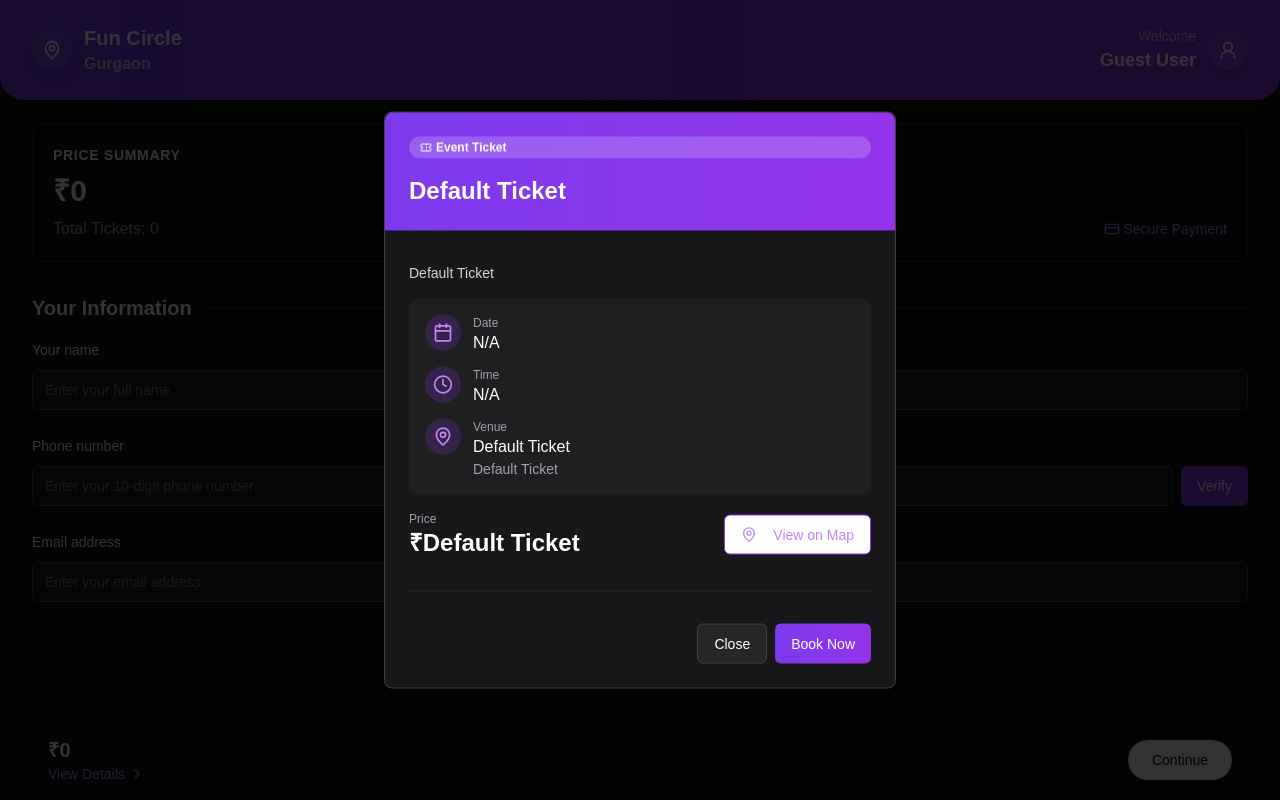
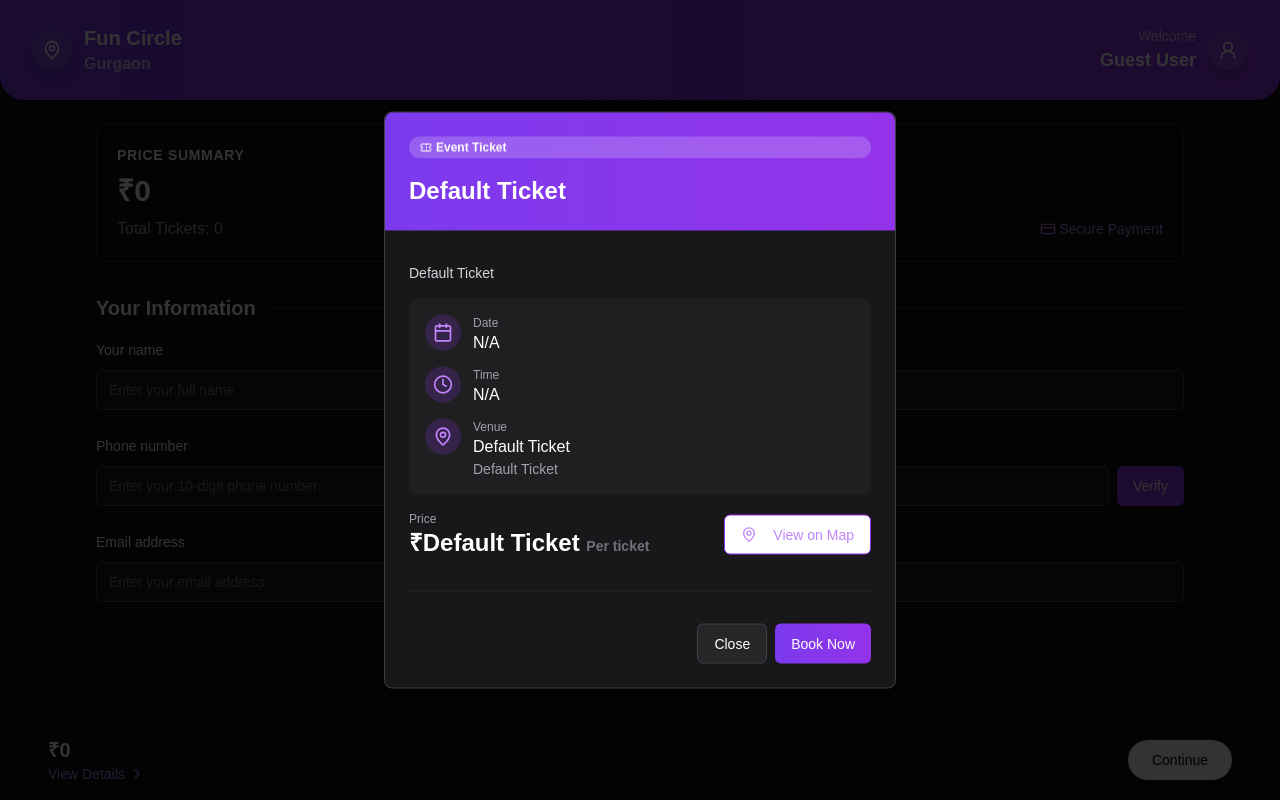
Before and after one commit to SanchitJain28/funcircle, a Next.js app: page /TicketCheckout in a window 1280 px wide. Both pictures are taken after a click on the button "View Details". Built offline with nearby package versions, Linux system fonts and the light colour scheme.

Commit message:
feat: adjust layout width in CheckoutPage and enhance ticket price display in TicketDetails

```diff
--- a/src/app/(app)/TicketCheckout/page.tsx
+++ b/src/app/(app)/TicketCheckout/page.tsx
@@ -151,7 +151,7 @@ export default function CheckoutPage() {
         </div>
       </header>
 
-      <main className="max-w-7xl mx-auto px-4 sm:px-6 lg:px-8">
+      <main className="max-w-6xl mx-auto px-4 sm:px-6 lg:px-8">
         {/* Price Summary Card */}
         <div className="mt-6 border border-zinc-600/60 p-5 rounded-xl bg-zinc-900/30 backdrop-blur-sm shadow-lg">
           <h2 className="text-white font-bold text-sm tracking-wider mb-2">
--- a/src/app/components/BackgroundChanger.tsx
+++ b/src/app/components/BackgroundChanger.tsx
@@ -9,7 +9,7 @@ export default function BackgroundChanger() {
   useEffect(() => {
     switch (pathname) {
         case '/':document.body.style.backgroundColor = "#F4F4F5"; break;
-        case '/funcircle': document.body.style.backgroundColor = "#131315"; break;
+        case '/funcircle': document.body.style.backgroundColor = "#131315";break
         case '/events':document.body.style.backgroundColor="black";break
         case '/funcircle/ticket': document.body.style.backgroundColor = "#131315"; break;
         case '/funcircle/eventTicket': document.body.style.backgroundColor = "#131315"; break;
--- a/src/app/components/TIcket.tsx
+++ b/src/app/components/TIcket.tsx
@@ -19,7 +19,9 @@ import { appContext } from "../Contexts/AppContext";
 export default function SingleTicket() {
   const appCtx = useContext(appContext);
   if (!appCtx) {
-    throw new Error("appContext is null. Ensure the provider is set up correctly.");
+    throw new Error(
+      "appContext is null. Ensure the provider is set up correctly."
+    );
   }
   const { setOrder } = appCtx;
   const searchParams = useSearchParams();
@@ -54,17 +56,15 @@ export default function SingleTicket() {
     });
   };
 
-
   const createTicketOrder = () => {
     const newTicketOrder = {
       ticket: ticket,
       quantity: count,
       total: total,
-    }
+    };
     setOrder(newTicketOrder);
-    localStorage.setItem("ORDER",JSON.stringify(newTicketOrder))
+    localStorage.setItem("ORDER", JSON.stringify(newTicketOrder));
   };
-
 
   useEffect(() => {
     handleTicket();
@@ -284,8 +284,7 @@ export default function SingleTicket() {
               By booking a ticket, you agree to these terms. Enjoy the event! 🎉
             </p>
           </div>
-          <a
-            href=""
+          <div
             className="flex bg-[#131315] items-center border-t border-zinc-600  text-white w-full justify-between px-12 py-4 fixed bottom-0"
           >
             <div className="flex flex-col">
@@ -294,12 +293,14 @@ export default function SingleTicket() {
             </div>
 
             <div className="font-sans font-semibold text-lg bg-white  text-black px-10 py-2 rounded-lg">
-              <div className="flex">
-                <Link href="/TicketCheckout" onClick={createTicketOrder}>CONFIRM SPOT</Link>
+              <Link href="/TicketCheckout" className="flex">
+                <p onClick={createTicketOrder}>
+                  CONFIRM SPOT
+                </p>
                 <ChevronRight color="#9F9EA3" />
-              </div>
+              </Link>
             </div>
-          </a>
+          </div>
         </div>
       </div>
     </div>
--- a/src/app/components/TicketDetails.tsx
+++ b/src/app/components/TicketDetails.tsx
@@ -111,7 +111,7 @@ import {
             <div className="flex justify-between items-center">
               <div>
                 <p className="text-zinc-400 text-xs">Price</p>
-                <p className="text-white text-2xl font-bold">₹{price}</p>
+                <p className="text-white text-2xl font-bold">₹{price} <span className="text-sm text-zinc-500">Per ticket</span></p>
               </div>
               <a href={maps_link} target="_blank" rel="noopener noreferrer" className="inline-flex items-center">
                 <Button
```
